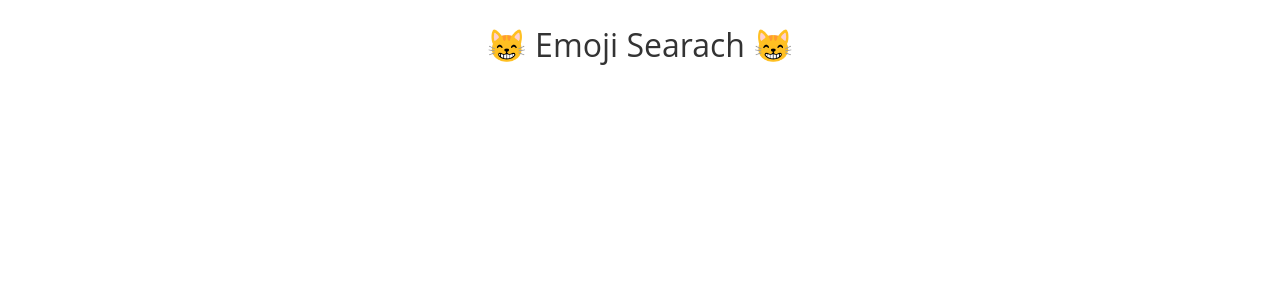
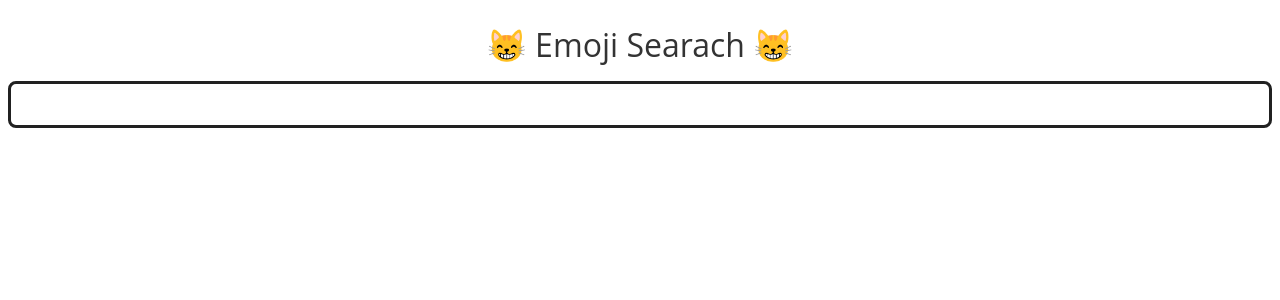
Before and after one commit to GeeksHubsAcademy/ReactSearchEmojis, a React (Create React App) app: page / in a window 1280 px wide. Shown: the top 300 px of the page. Built offline with nearby package versions, Linux system fonts and the light colour scheme.

Commit message:
Create SearchEmojis

```diff
--- a/src/App.js
+++ b/src/App.js
@@ -1,9 +1,11 @@
 import Header from './components/Header';
+import SearchEmojis from './components/SearchEmojis';
 
 function App() {
   return (
     <div>
       <Header />
+      <SearchEmojis />
     </div>
   );
 }
--- /dev/null
+++ b/src/components/SearchEmojis/index.jsx
@@ -0,0 +1,21 @@
+import React, { Component } from 'react';
+
+import './style.css';
+
+class SearchEmojis extends Component {
+
+    handleChange = (event) => {
+        console.log(event.target.value);
+    }
+
+    render() {
+        return (
+            <div className="component-search-input">
+                <input type="text" onChange={ this.handleChange }/>
+            </div>
+        )
+    }
+}
+
+
+export default SearchEmojis;
--- /dev/null
+++ b/src/components/SearchEmojis/style.css
@@ -0,0 +1,8 @@
+.component-search-input input {
+    border-radius: 8px;
+    border: 3px solid #212121;
+    box-sizing: border-box;
+    font-size: 18px;
+    padding: 10px 8px;
+    width: 100%;
+}
```
